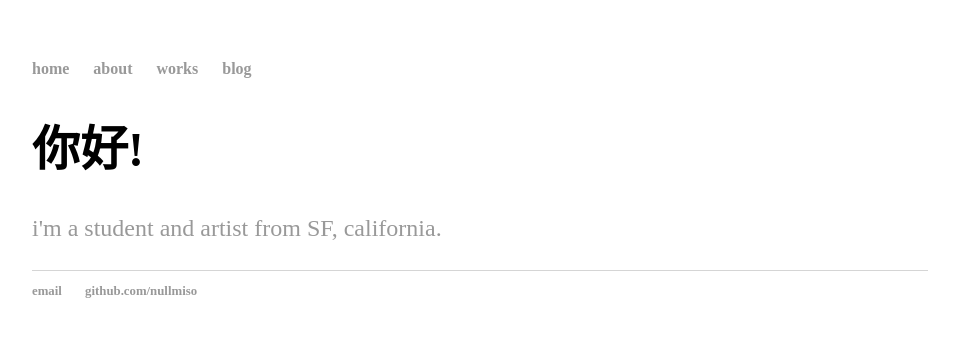
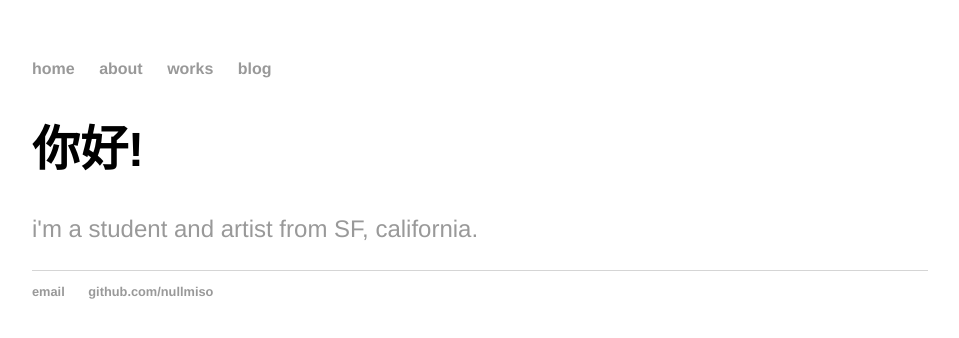
Before and after one commit to nullmiso/nullmiso.github.io, a Jekyll site: the page built from index.html, in a window 1280 px wide. Shown: the top 338 px of the page, without its empty margins (160-1119 px from the left). Built offline with Jekyll 4.4.1, drawn with Linux system fonts in a browser that asks for light colours.

Commit message:
Update main.css

```diff
--- a/css/main.css
+++ b/css/main.css
@@ -41,5 +41,5 @@ ul.posts li {
 }
 
 * {
-    font-family: fangsong;
+    font-family: 'Helvetica', sans-serif;
   }
```
